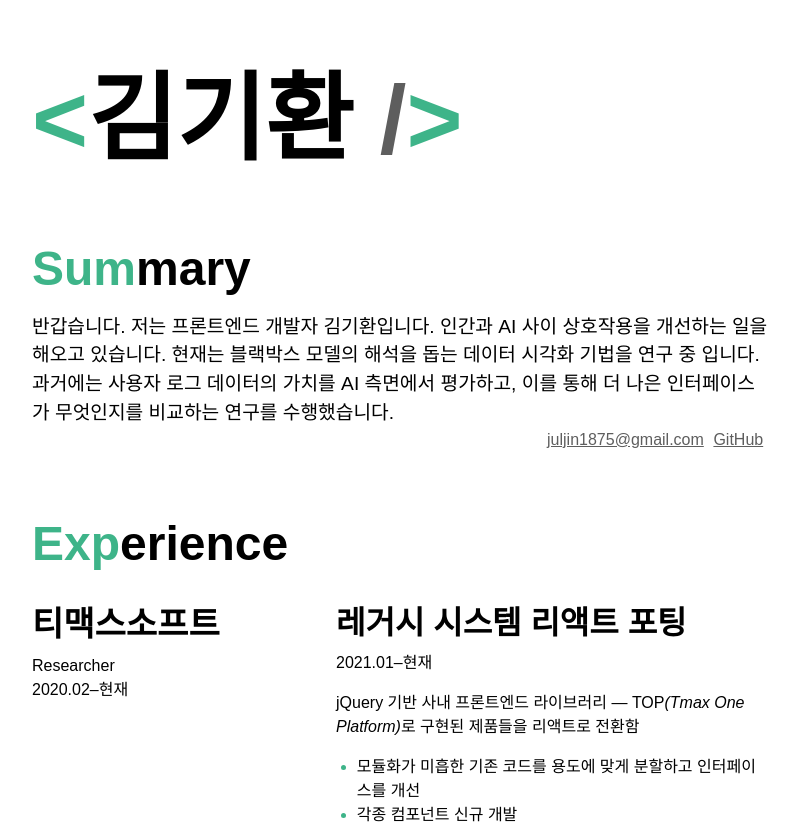
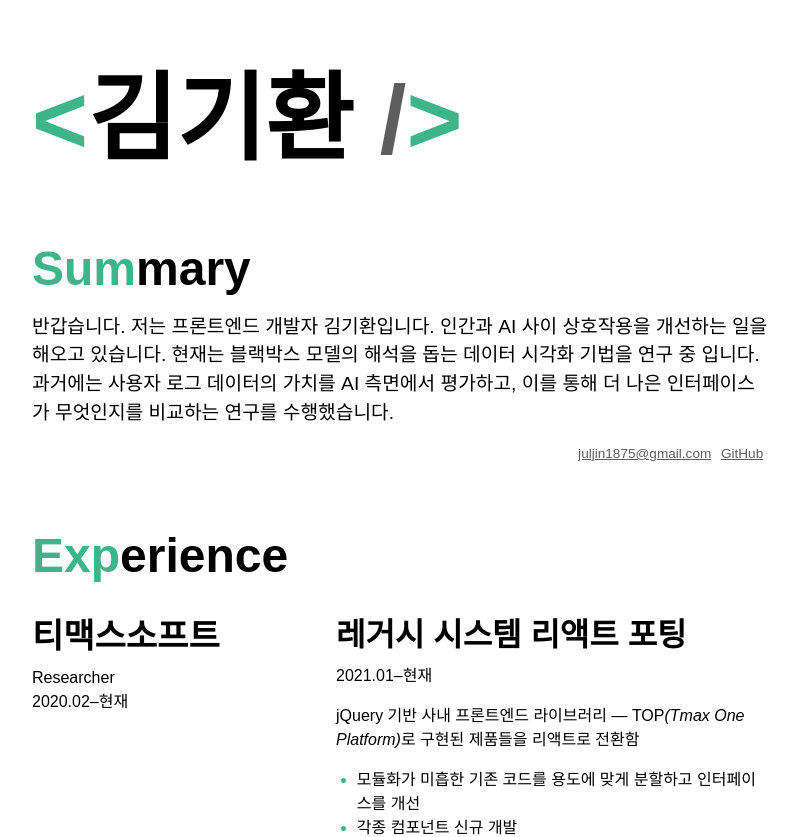
Before and after one commit to simulacre7/resume, a React (Create React App) app: page / in a window 1280 px wide. Shown: the top 837 px of the page, without its empty margins (240-1038 px from the left). Built offline with nearby package versions, Linux system fonts and the light colour scheme; a web font is replaced by a local one.

Commit message:
Add contact link

```diff
--- a/src/components/AboutMe.jsx
+++ b/src/components/AboutMe.jsx
@@ -7,6 +7,9 @@ import "./AboutMe.scss";
 export default function AboutMe() {
   const matches = useMediaQuery("(max-width:960px)");
   const greetingStyle = matches ? { fontSize: "1rem" } : { fontSize: "1.2rem" };
+  const contactStyle = matches
+    ? { fontSize: "0.75rem" }
+    : { fontSize: "0.85rem" };
   const titleStyle = matches
     ? { marginBottom: "1rem", fontSize: "2.4rem" }
     : { marginBottom: "1rem" };
@@ -40,10 +43,10 @@ export default function AboutMe() {
         id="contact"
       >
         <a id="email" href="mailto:juljin1875@gmail.com">
-          <Typography>juljin1875@gmail.com</Typography>
+          <Typography style={contactStyle}>juljin1875@gmail.com</Typography>
         </a>
         <a id="github" href="https://github.com/simulacre7/">
-          <Typography>GitHub</Typography>
+          <Typography style={contactStyle}>GitHub</Typography>
         </a>
       </div>
     </section>
--- a/src/components/AboutMe.scss
+++ b/src/components/AboutMe.scss
@@ -2,6 +2,7 @@
   display: flex;
   align-items: flex-end;
   justify-content: flex-end;
+  margin-top: 1rem;
 }
 #contact a:hover {
   color: teal;
```
